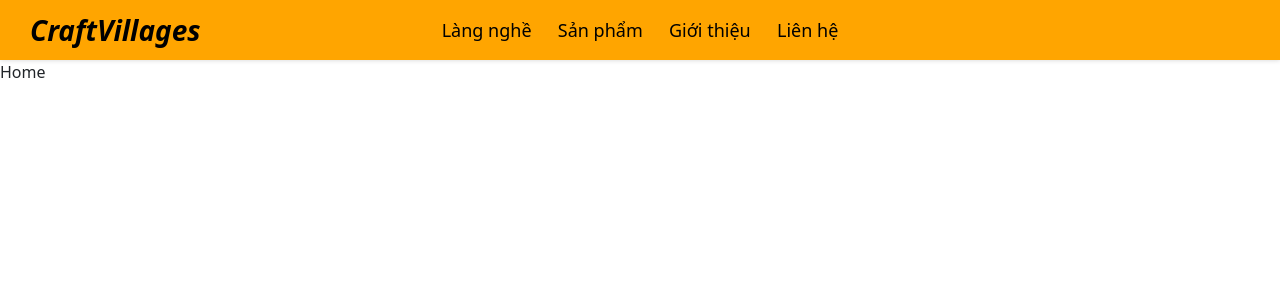
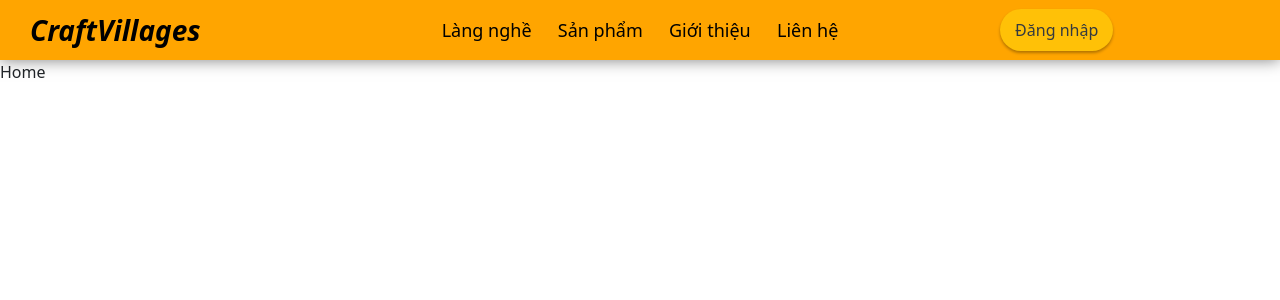
Before and after one commit to NguyenAnVi/Craft_Villages, a React (Create React App) app in the folder Client/: page / in a window 1280 px wide. Shown: the top 300 px of the page. Built offline with nearby package versions, Linux system fonts and the light colour scheme.

Commit message:
Create custom button component

```diff
--- a/Client/public/index.html
+++ b/Client/public/index.html
@@ -24,7 +24,7 @@
       work correctly both with client-side routing and a non-root public URL.
       Learn how to configure a non-root public URL by running `npm run build`.
     -->
-    <title>React App</title>
+    <title>Craft Villages</title>
   </head>
   <body>
     <noscript>You need to enable JavaScript to run this app.</noscript>
--- a/Client/src/components/Button/Button.module.scss
+++ b/Client/src/components/Button/Button.module.scss
@@ -0,0 +1,39 @@
+.wrapper {
+  margin: 0 5px;
+  padding: 8px 14px;
+  display: inline-flex;
+  position: relative;
+  align-items: center;
+  justify-content: center;
+  border: 1px solid transparent;
+  white-space: nowrap;
+  text-overflow: ellipsis;
+  overflow: hidden;
+  color: var(--dark);
+  background-color: var(--white);
+  user-select: none;
+  box-shadow: 0 2px 3px 0 rgb(0 0 0 / 30%);
+
+  &:active {
+    filter: brightness(120%);
+  }
+}
+
+// button types
+.primary {
+  background-color: var(--primary);
+  color: var(--white);
+}
+.yellow {
+  background-color: var(--yellow);
+  color: var(--dark);
+}
+
+// borders
+.round {
+  border-radius: 8px;
+}
+
+.circle {
+  border-radius: 50px !important;
+}
--- a/Client/src/components/Button/Button.tsx
+++ b/Client/src/components/Button/Button.tsx
@@ -1,9 +1,24 @@
-import React from 'react';
+import classNames from 'classnames/bind';
 
-type Props = {};
+import styles from './Button.module.scss';
 
-const Button = (props: Props) => {
-  return <div>Button</div>;
+const cx = classNames.bind(styles);
+
+type ButtonProps = {
+  children?: React.ReactNode;
+  color?: 'primary' | 'yellow';
+  size?: string;
+  border?: 'round' | 'circle';
+} & Omit<React.ComponentProps<'button'>, 'children'>;
+
+const Button = ({ color, size, border, children, ...rest }: ButtonProps) => {
+  const classes = cx('wrapper', color, size, border);
+
+  return (
+    <button className={classes} {...rest}>
+      {children}
+    </button>
+  );
 };
 
 export default Button;
--- a/Client/src/components/GlobalStyles/GlobalStyles.scss
+++ b/Client/src/components/GlobalStyles/GlobalStyles.scss
@@ -2,6 +2,29 @@
 @import 'bootstrap/dist/css/bootstrap.min.css';
 
 :root {
+  //colors
+  --blue: #007bff;
+  --indigo: #6610f2;
+  --purple: #6f42c1;
+  --pink: #e83e8c;
+  --red: #dc3545;
+  --orange: #fd7e14;
+  --yellow: #ffc107;
+  --green: #28a745;
+  --teal: #20c997;
+  --cyan: #17a2b8;
+  --white: #fff;
+  --gray: #6c757d;
+  --gray-dark: #343a40;
+  --primary: #007bff;
+  --secondary: #6c757d;
+  --success: #28a745;
+  --info: #17a2b8;
+  --warning: #ffc107;
+  --danger: #dc3545;
+  --light: #f8f9fa;
+  --dark: #343a40;
+
   //Default layout
   --default-layout-header-height: 60px;
   --default-layout-width: 1440px;
--- a/Client/src/layouts/Components/Header/Header.module.scss
+++ b/Client/src/layouts/Components/Header/Header.module.scss
@@ -6,7 +6,7 @@
   width: 100% !important;
   height: var(--default-layout-header-height);
   background-color: orange;
-  box-shadow: 0 0 5px rgb(0 0 0 / 18%);
+  box-shadow: 0 0 15px rgb(0 0 0 / 50%);
 }
 
 .inner {
@@ -35,6 +35,7 @@
 .right-header {
   width: 100%;
   display: flex;
+  justify-content: center;
   align-items: center;
 }
 
@@ -48,6 +49,11 @@
   text-decoration: none;
   color: black;
   &:hover {
+    color: orange;
+    background-color: black;
+  }
+
+  &.active {
     color: orange;
     background-color: black;
   }
--- a/Client/src/layouts/Components/Header/Header.tsx
+++ b/Client/src/layouts/Components/Header/Header.tsx
@@ -1,18 +1,9 @@
 import classNames from 'classnames/bind';
-import { faSearch } from '@fortawesome/free-solid-svg-icons';
-import { FontAwesomeIcon } from '@fortawesome/react-fontawesome';
-import {
-  Navbar,
-  Container,
-  Nav,
-  Form,
-  Button,
-  InputGroup,
-} from 'react-bootstrap';
 
 import styles from './Header.module.scss';
 import config from '~/config';
 import { Link, NavLink } from 'react-router-dom';
+import Button from '~/components/Button';
 
 const cx = classNames.bind(styles);
 
@@ -26,56 +17,39 @@ function Header() {
           </Link>
         </div>
         <div className={cx('center-header')}>
-          <NavLink to={config.routes.villages} className={cx('navlink')}>
+          <NavLink
+            to={config.routes.villages}
+            className={(nav) => cx('navlink', { active: nav.isActive })}
+          >
             Làng nghề
           </NavLink>
-          <NavLink to={config.routes.products} className={cx('navlink')}>
+          <NavLink
+            to={config.routes.products}
+            className={(nav) => cx('navlink', { active: nav.isActive })}
+          >
             Sản phẩm
           </NavLink>
-          <NavLink to={config.routes.home} className={cx('navlink')}>
+          <NavLink
+            to={config.routes.introduce}
+            className={(nav) => cx('navlink', { active: nav.isActive })}
+          >
             Giới thiệu
           </NavLink>
-          <NavLink to={config.routes.home} className={cx('navlink')}>
+          <NavLink
+            to={config.routes.contact}
+            className={(nav) => cx('navlink', { active: nav.isActive })}
+          >
             Liên hệ
           </NavLink>
         </div>
-        <div className={cx('right-header')}></div>
+        <div className={cx('right-header')}>
+          <Button color="yellow" border="circle">
+            Đăng nhập
+          </Button>
+        </div>
       </div>
     </div>
   );
 }
 
 export default Header;
-
-// eslint-disable-next-line no-lone-blocks
-{
-  /* <Navbar bg="warning" expand="lg" variant="warning">
-  <Container>
-    <Navbar.Brand href={config.routes.home}>CraftVillages</Navbar.Brand>
-    <Navbar.Toggle aria-controls="basic-navbar-nav" />
-    <Navbar.Collapse id="basic-navbar-nav">
-      <Nav className="me-auto">
-        <Nav.Link href={config.routes.village}>Nông Hộ</Nav.Link>
-        <Nav.Link href={config.routes.product}>Sản Phẩm</Nav.Link>
-      </Nav>
-      <Form className="d-flex">
-        <InputGroup>
-          <Button
-            className="rounded-pill position-absolute"
-            variant="inline-dark"
-          >
-            <FontAwesomeIcon icon={faSearch}></FontAwesomeIcon>
-          </Button>
-
-          <Form.Control
-            type="search"
-            placeholder="Search"
-            className="me-2 rounded-pill"
-            aria-label="Search"
-          />
-        </InputGroup>
-      </Form>
-    </Navbar.Collapse>
-  </Container>
-</Navbar>; */
-}
```
